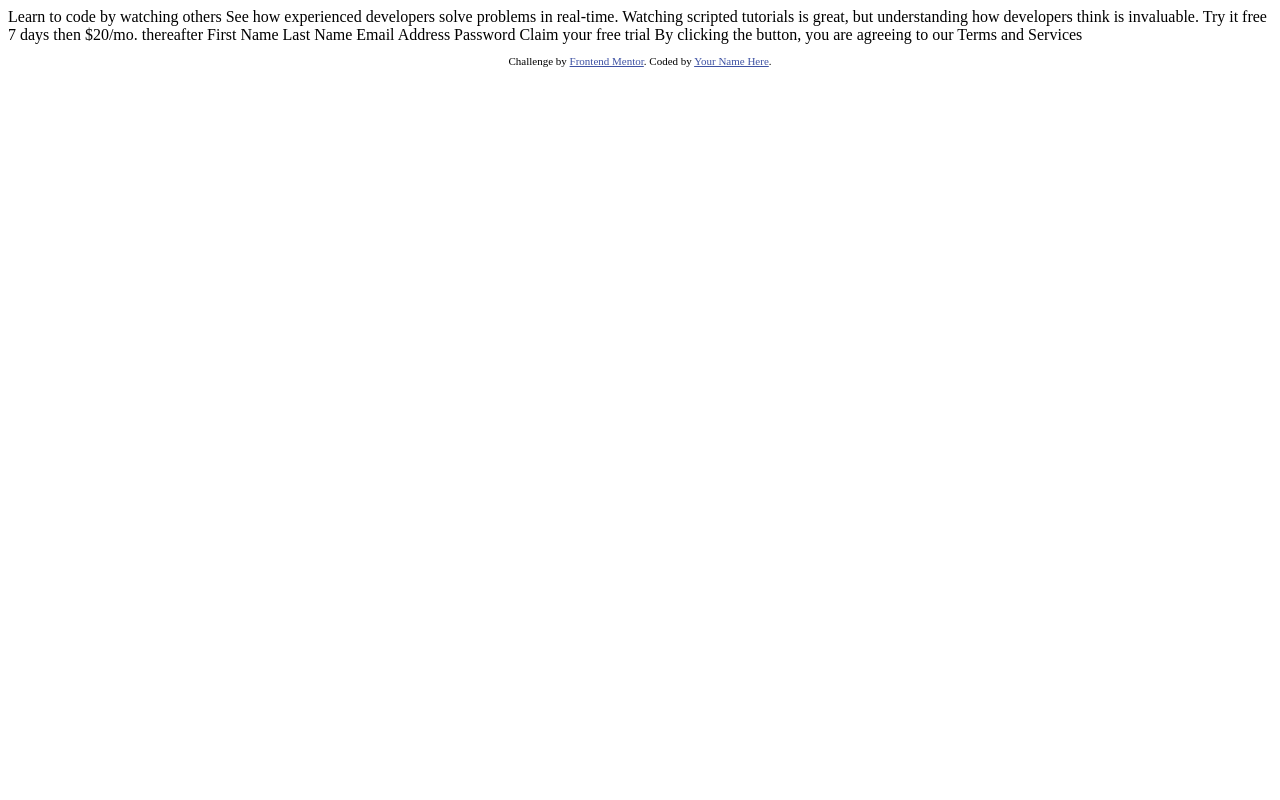
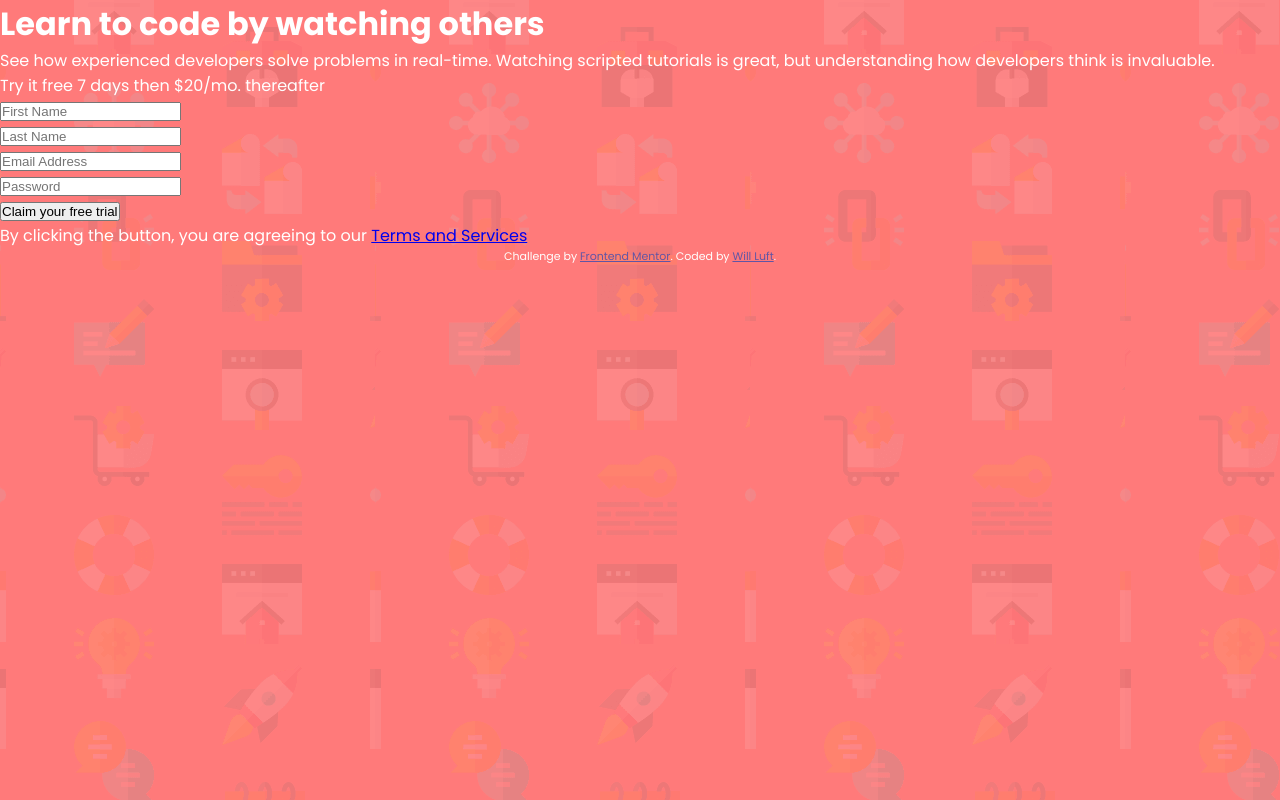
Before and after one commit to wdluft/frontend-mentor-intro-component-with-sign-up-form-solution, a plain HTML site: page index.html in a window 1280 px wide. Drawn offline with Linux system fonts and the light colour scheme.

Commit message:
Created style sheet and added markup skeleton

```diff
--- a/index.html
+++ b/index.html
@@ -1,41 +1,67 @@
 <!DOCTYPE html>
 <html lang="en">
   <head>
-  <meta charset="UTF-8">
-  <meta name="viewport" content="width=device-width, initial-scale=1.0"> <!-- displays site properly based on user's device -->
+    <meta charset="UTF-8" />
+    <meta name="viewport" content="width=device-width, initial-scale=1.0" />
+    <!-- displays site properly based on user's device -->
 
-  <link rel="icon" type="image/png" sizes="32x32" href="./images/favicon-32x32.png">
+    <link
+      rel="icon"
+      type="image/png"
+      sizes="32x32"
+      href="./images/favicon-32x32.png"
+    />
 
     <title>Frontend Mentor | Intro component with sign up form</title>
-
-  <!-- Feel free to remove these styles or customise in your own stylesheet 👍 -->
-  <style>
-    .attribution { font-size: 11px; text-align: center; }
-    .attribution a { color: hsl(228, 45%, 44%); }
-  </style>
+    <link rel="stylesheet" href="style.css" />
   </head>
   <body>
+    <header>
+      <h1>Learn to code by watching others</h1>
+      <p>
+        See how experienced developers solve problems in real-time. Watching
+        scripted tutorials is great, but understanding how developers think is
+        invaluable.
+      </p>
+    </header>
 
-  Learn to code by watching others
+    <main>
+      <aside>
+        <p>Try it free 7 days then $20/mo. thereafter</p>
+      </aside>
+      <form>
+        <div class="input-group">
+          <input type="text" placeholder="First Name" />
+        </div>
+        <div class="input-group">
+          <input type="text" placeholder="Last Name" />
+        </div>
+        <div class="input-group">
+          <input type="email" placeholder="Email Address" />
+        </div>
+        <div class="input-group">
+          <input type="password" placeholder="Password" />
+        </div>
+        <button type="submit">Claim your free trial</button>
+        <p class="tos">
+          By clicking the button, you are agreeing to our
+          <a href="#"> Terms and Services </a>
+        </p>
+      </form>
+    </main>
+    <!--
 
-  See how experienced developers solve problems in real-time. Watching scripted tutorials is great,
-  but understanding how developers think is invaluable.
 
-  Try it free 7 days then $20/mo. thereafter
 
-  First Name
-  Last Name
-  Email Address
-  Password
 
-  Claim your free trial
 
-  By clicking the button, you are agreeing to our Terms and Services
-
+   -->
     <footer>
       <p class="attribution">
-      Challenge by <a href="https://www.frontendmentor.io?ref=challenge" target="_blank">Frontend Mentor</a>.
-      Coded by <a href="#">Your Name Here</a>.
+        Challenge by
+        <a href="https://www.frontendmentor.io?ref=challenge" target="_blank"
+          >Frontend Mentor</a
+        >. Coded by <a href="https://willluft.com">Will Luft</a>.
       </p>
     </footer>
   </body>
--- /dev/null
+++ b/style.css
@@ -0,0 +1,31 @@
+@import url('https://fonts.googleapis.com/css2?family=Poppins:wght@400;500;600;700&display=swap');
+
+*,
+*::after,
+*::before {
+  box-sizing: border-box;
+  padding: 0;
+  margin: 0;
+}
+
+body {
+  --red: hsl(0, 100%, 74%);
+  --green: hsl(154, 59%, 51%);
+  --blue: hsl(248, 32%, 49%);
+  --white: hsl(420, 69%, 100%);
+  --darkBlue: hsl(249, 10%, 26%);
+  --grayBlue: hsl(246, 25%, 77%);
+
+  background-color: var(--red);
+  background-image: url('./images/bg-intro-mobile.png');
+  font-family: 'Poppins', 'Segoe UI', Tahoma, Geneva, Verdana, sans-serif;
+  color: var(--white);
+}
+
+.attribution {
+  font-size: 11px;
+  text-align: center;
+}
+.attribution a {
+  color: var(--blue);
+}
```
Lines whose indentation alone changed are shown as unchanged.
